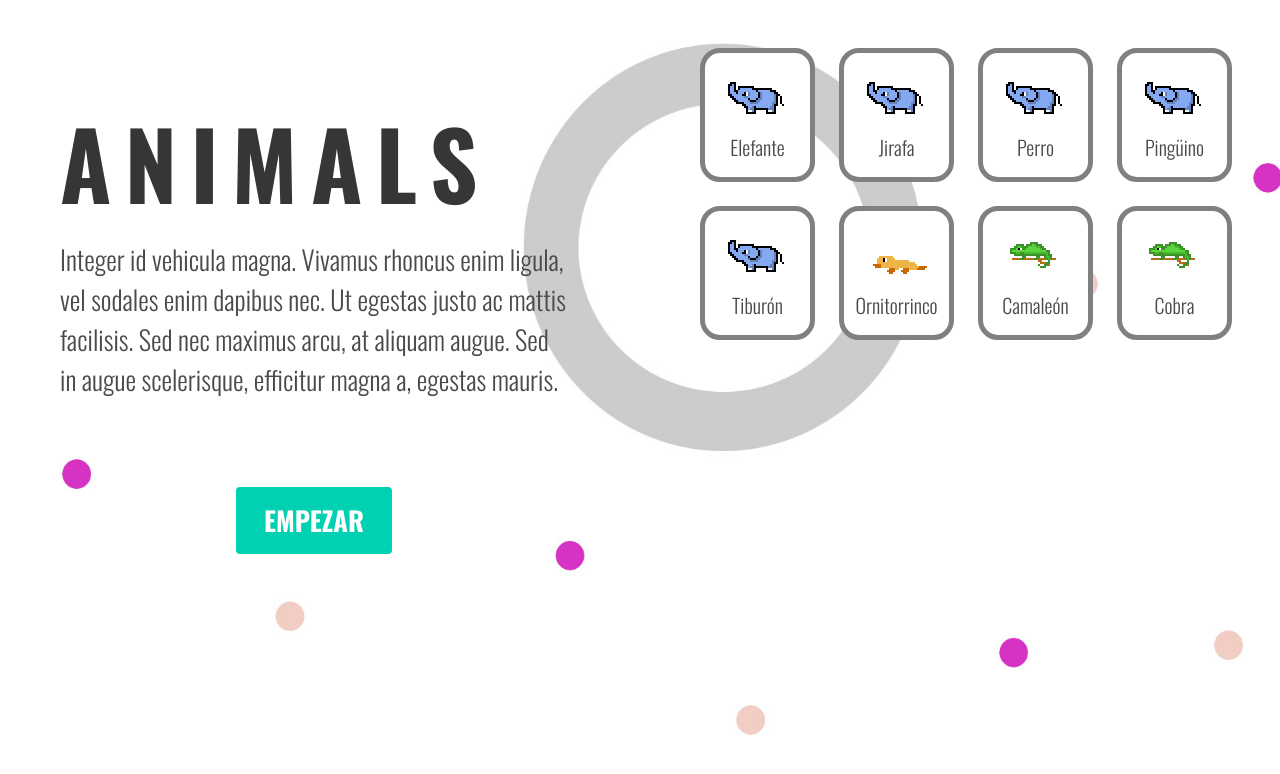
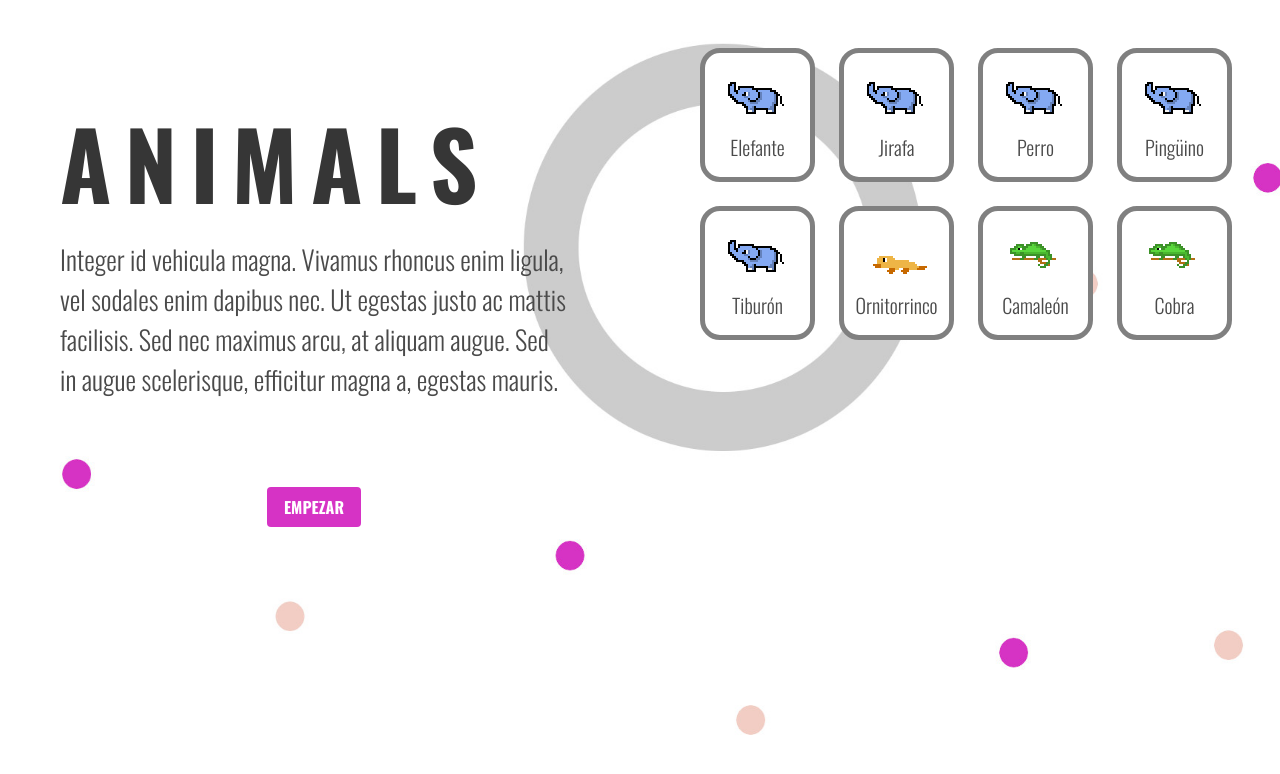
Before and after one commit to codbugs/animals, a Next.js app: page / in a window 1280 px wide. Shown: the top 774 px of the page. Built offline with nearby package versions, Linux system fonts and the light colour scheme.

Commit message:
style(app): add css styles for starting button

```diff
--- a/components/landing/StartButton.js
+++ b/components/landing/StartButton.js
@@ -1,12 +1,8 @@
-const buttonStyle = {
-    fontFamily: 'Oswald',
-    fontSize: '20pt',
-    fontWeight: '700',
-};
+import styles from './StartButton.module.css';
 
 
 export default function StartButton(props) {
-    return <button type={'button'} className={'button is-primary is-uppercase'} style={buttonStyle} onClick={() => {
+    return <button type={'button'} className={'button is-primary is-uppercase ' + styles.button} onClick={() => {
         props.action && props.action()
     }}>Empezar</button>;
 }
--- /dev/null
+++ b/components/landing/StartButton.module.css
@@ -0,0 +1,6 @@
+.button {
+    background-color: #d633c5 !important;
+    font-family: 'Oswald';
+    font-size: 20pt;
+    font-weight: 700;
+}
```
